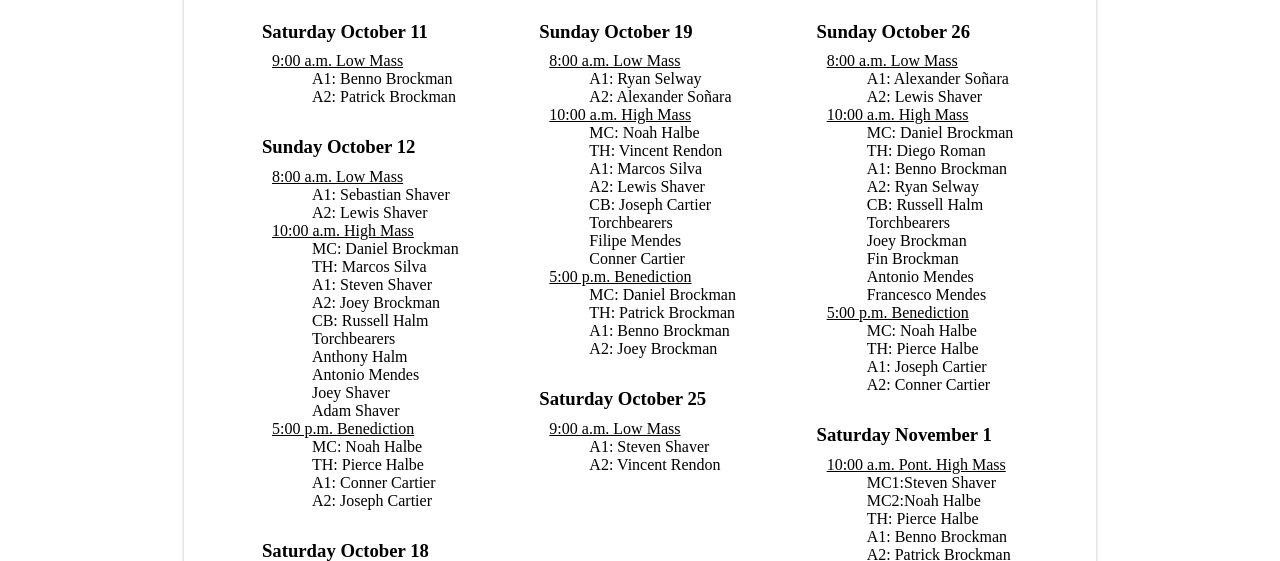
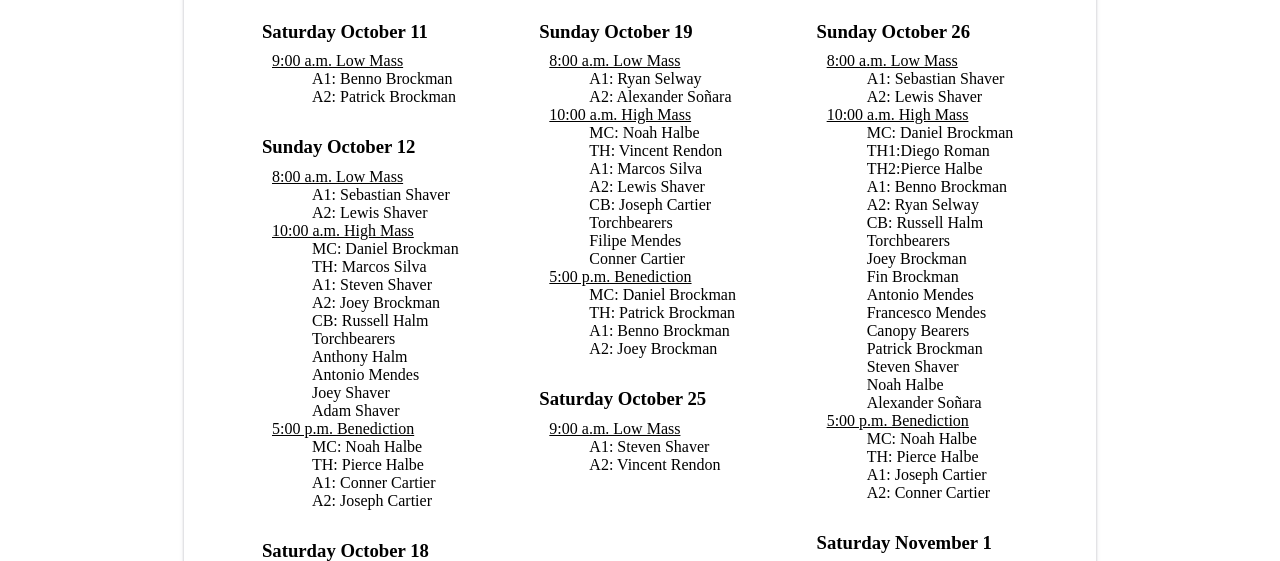
Before and after one commit to thomaswalz06/Server-Schedule-Website, a plain HTML site: page index.html in a window 1280 px wide. Shown: the part 223-784 px from the top of the page. Drawn offline with Linux system fonts and the light colour scheme; a web font is replaced by a local one.

Commit message:
OCT 25 Update

```diff
--- a/index.html
+++ b/index.html
@@ -119,7 +119,7 @@
 					<ul>
 						<u>8:00 a.m. Low Mass</u>
 						<ul>
-							<li>A1: Alexander Soñara</li>
+							<li>A1: Sebastian Shaver</li>
 							<li>A2: Lewis Shaver</li>
 						</ul>
 					</ul>
@@ -127,7 +127,8 @@
 						<u>10:00 a.m. High Mass</u>
 						<ul>
 							<li>MC: Daniel Brockman</li>
-							<li>TH: Diego Roman</li>
+							<li>TH1:Diego Roman</li>
+							<li>TH2:Pierce Halbe</li>
 							<li>A1: Benno Brockman</li>
 							<li>A2: Ryan Selway</li>
 							<li>CB: Russell Halm</li>
@@ -136,6 +137,11 @@
 							<li>Fin Brockman</li>
 							<li>Antonio Mendes</li>
 							<li>Francesco Mendes</li>
+							<li>Canopy Bearers</li>
+							<li>Patrick Brockman</li>
+							<li>Steven Shaver</li>
+							<li>Noah Halbe</li>
+							<li>Alexander Soñara</li>
 						</ul>
 					</ul>
 					<ul>
```
